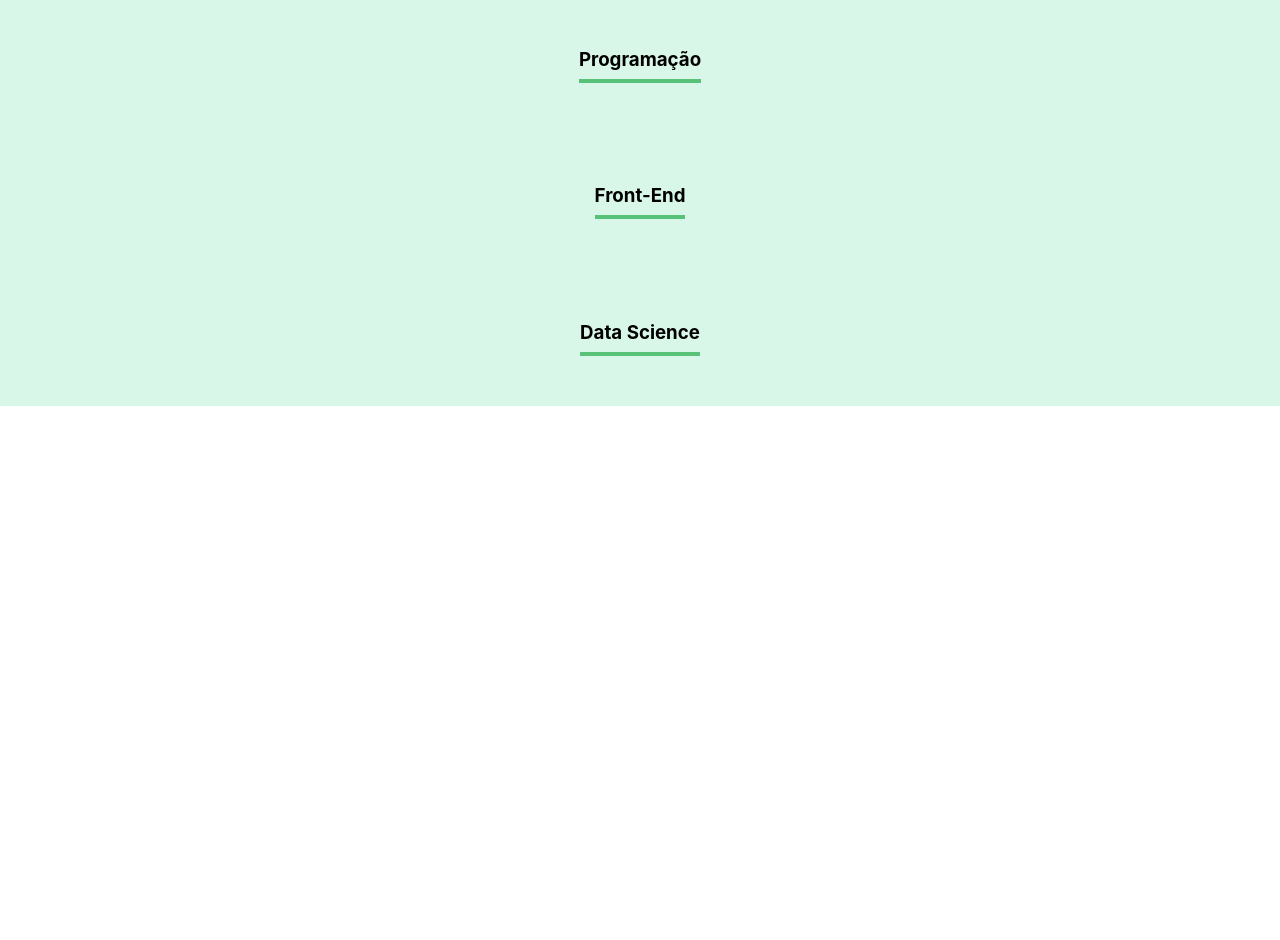
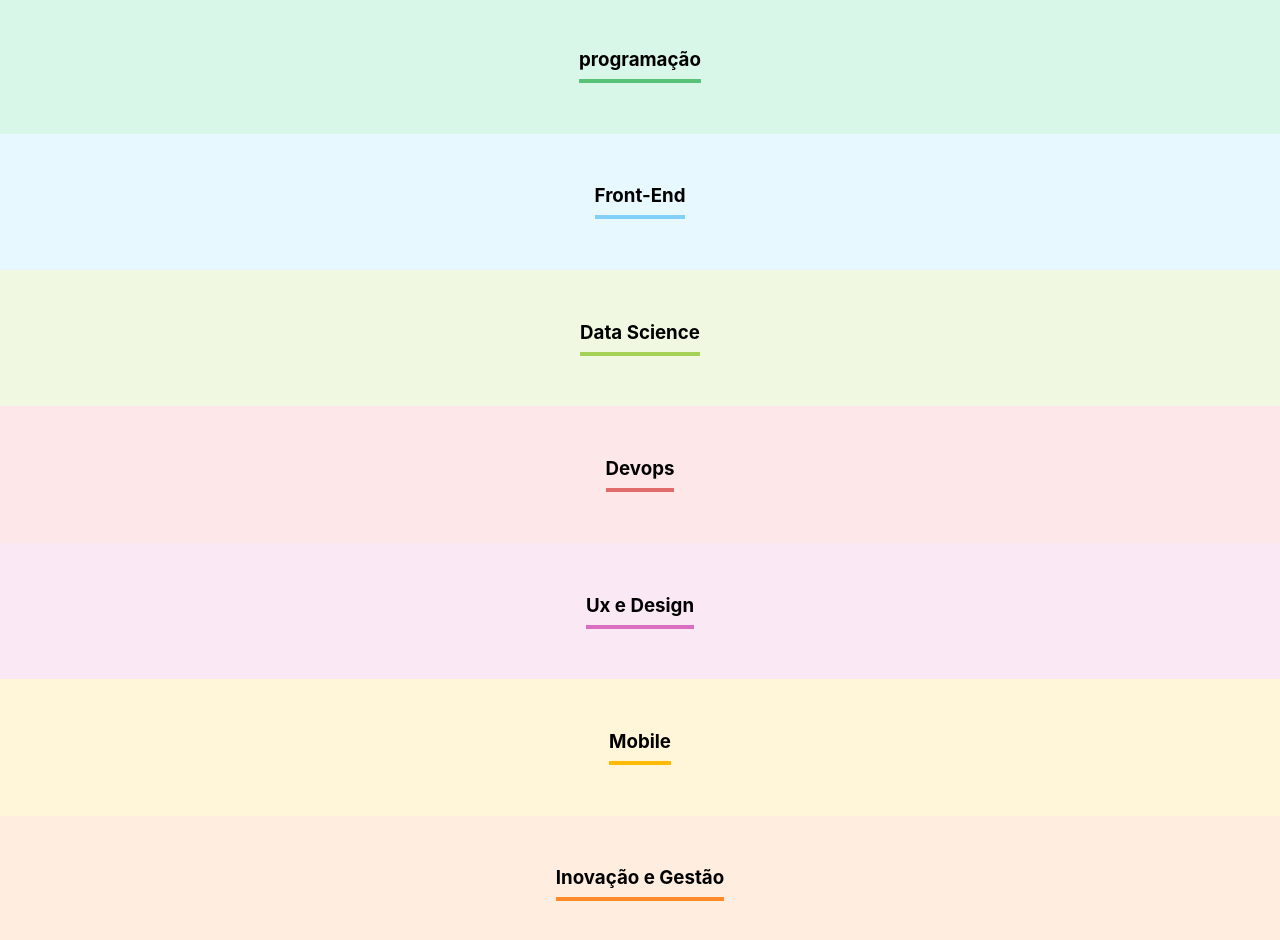
Before and after one commit to renatofm-dev/React-desenvolvendo-com-JavaScript, a React (Create React App) app: page / in a window 1280 px wide. Shown: the part 1480-2420 px from the top of the page. Before the commit the page ends 1886 px from the top, so only its background shows below. Built offline with nearby package versions, Linux system fonts and the light colour scheme.

Commit message:
add times in app.js

```diff
--- a/src/App.js
+++ b/src/App.js
@@ -6,6 +6,47 @@
 
 
 function App() {
+
+  const times = [
+    {
+      nome: 'programação',
+      corPrimaria: '#57c278',
+      corSecundaria:'#D9f7e9'
+  },
+      {
+      nome: 'Front-End',
+      corPrimaria: '#82CFFA',
+      corSecundaria:'#E8F8FF'
+  },
+      {
+      nome: 'Data Science',
+      corPrimaria: '#A6D157',
+      corSecundaria:'#F0F8E2'
+  },
+      {
+      nome: 'Devops',
+      corPrimaria: '#E06B69',
+      corSecundaria:'#FDE7E8'
+  },
+      {
+      nome: 'Ux e Design',
+      corPrimaria: '#DB6EBF',
+      corSecundaria:'#FAE9F5'
+  },
+      {
+      nome: 'Mobile',
+      corPrimaria: '#FFBA05',
+      corSecundaria:'#FFF5D9'
+  },
+      {
+      nome: 'Inovação e Gestão',
+      corPrimaria: '#FF8A29',
+      corSecundaria:'#FFEEDF'
+  },
+
+
+]
+
   const [colaboradores, setColaboradores] = useState([]);
   const aoNovoColaboradorCadastrado = (colaborador) => {
     console.log(colaborador)
@@ -14,10 +55,11 @@
   return (
     <div className="App">
       <Banner></Banner>
-      <Formulario aoColaboradorCadastrado = {colaborador => aoNovoColaboradorCadastrado(colaborador)}/>
-      <Time nome="Programação"/>
-      <Time nome="Front-End"/>
-      <Time nome="Data Science"/>
+      <Formulario times={times.map(time =>time.nome)} aoColaboradorCadastrado = {colaborador => aoNovoColaboradorCadastrado(colaborador)}/>
+
+      {times.map (time => <Time key={time.nome} nome={time.nome}  corPrimaria = {time.corPrimaria} corSecundaria = {time.corSecundaria} />)}
+
+
     </div>
   );
 }
--- a/src/componentes/Formulario/index.js
+++ b/src/componentes/Formulario/index.js
@@ -6,15 +6,15 @@
 
 const Formulario = (props) => {
 
-    const times = [
-        'programação',
-        'Front-End',
-        'Data Science',
-        'Devops',
-        'Ux e Design',
-        'Mobile',
-        'Inovação e Gestão'
-    ]
+    // const times = [
+    //     'programação',
+    //     'Front-End',
+    //     'Data Science',
+    //     'Devops',
+    //     'Ux e Design',
+    //     'Mobile',
+    //     'Inovação e Gestão'
+    //]
 
     const [nome, setNome] = useState('');
     const [cargo, setCargo] = useState('');
@@ -62,8 +62,8 @@
 
                 <ListaSuspensa
                     obrigatorio={true}
-                    label="Times" itens={times}
-                    valor = {time}
+                    label="Times" itens={props.times}
+                    valor = {props.times}
                     aoAlterado = {valor => setTime(valor)}
                 />
 
--- a/src/componentes/Time/Time.css
+++ b/src/componentes/Time/Time.css
@@ -1,13 +1,13 @@
 .time {
     text-align: center;
     padding: 32px;
-    background-color: #D9f7e9;
+
 
 }
 
 .time h3 {
     font-size: 32;
-    border-bottom: 4px solid #57c278;
+    border-bottom: 4px solid;
     display: inline-block;
     padding-bottom: 8px;
 
--- a/src/componentes/Time/inde.js
+++ b/src/componentes/Time/inde.js
@@ -1,9 +1,10 @@
 import './Time.css'
 
 const Time = (props) => {
+    const estilosCSS = {backgroundColor:props.corSecundaria}
     return (
-        <section className='time'>
-            <h3>{props.nome}</h3>
+        <section className='time' style={estilosCSS}>
+            <h3 style={{ borderColor: props.corPrimaria }}>{props.nome}</h3>
         </section>
 
     )
```
